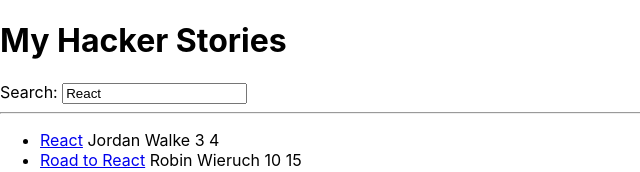
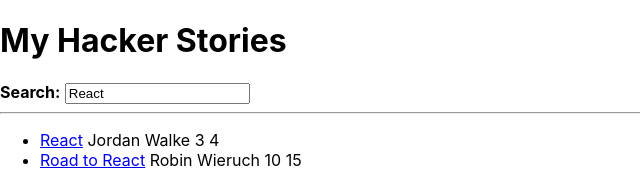
Before and after one commit to secch97/hacker-stories, a React (Create React App) app: page / in a window 1280 px wide. Shown: the top 172 px of the page, without its empty margins (0-640 px from the left). Built offline with nearby package versions, Linux system fonts and the light colour scheme.

Commit message:
React component composition

```diff
--- a/src/App.js
+++ b/src/App.js
@@ -66,17 +66,24 @@
   return (
     <>
       <h1>My Hacker Stories</h1>
-      <InputWithLabel id="search" label="Search: " value={searchTerm} onInputChange={handleSearch}/>
+      <InputWithLabel
+        id="search"
+        value={searchTerm}
+        onInputChange={handleSearch}
+      >
+        <strong>Search:</strong>
+      </InputWithLabel>
       <hr />
       <List list={searchedStories}/>
     </>
   );
 };
 
-const InputWithLabel = ({id, label, value, type="text", onInputChange}) => {
+const InputWithLabel = ({id, value, type="text", onInputChange, children}) => {
   return (
     <div>
-      <label htmlFor={id}>{label}</label>
+      <label htmlFor={id}>{children}</label>
+      &nbsp;
       <input id={id} type={type} value={value} onChange={onInputChange}/>
     </div>
   );
```
